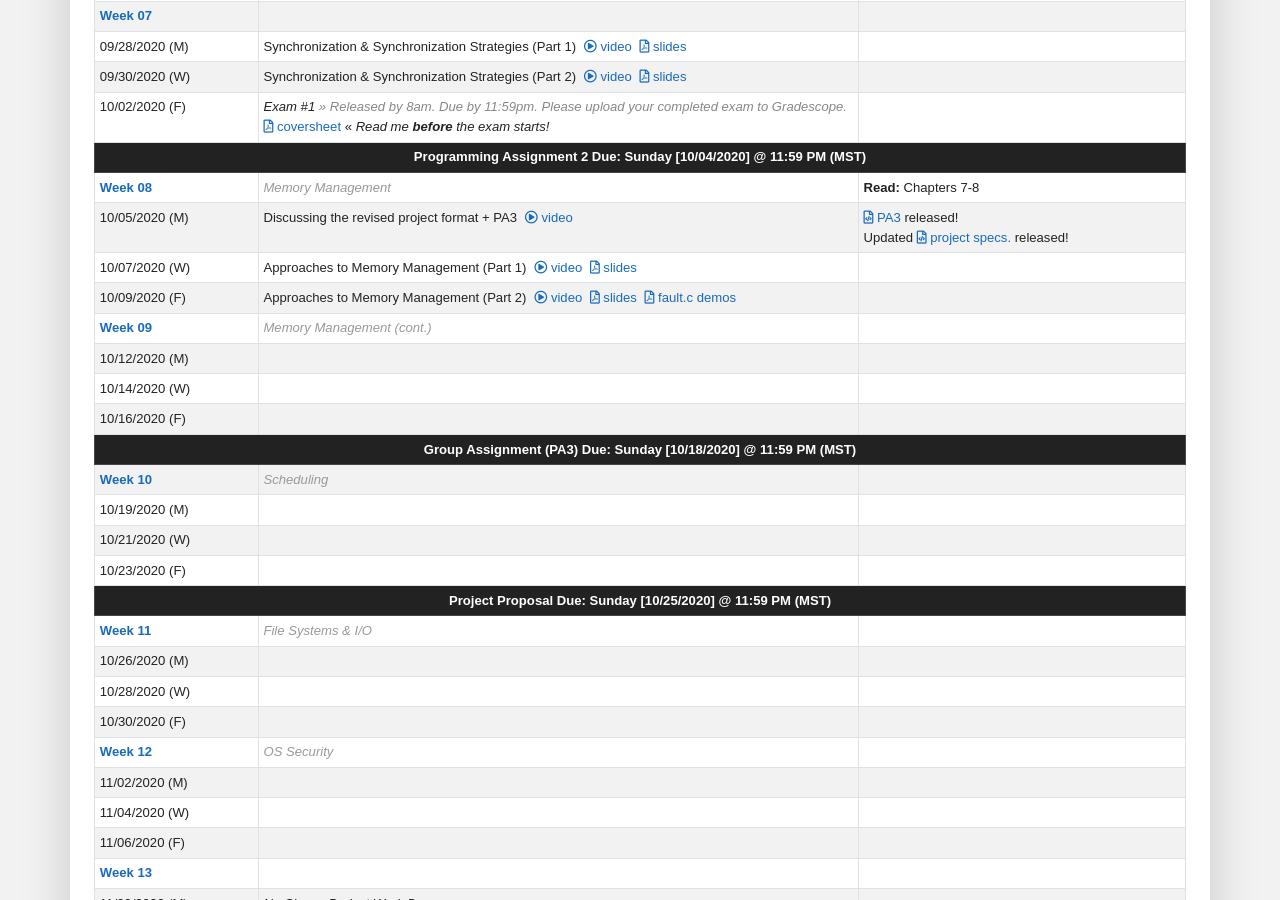
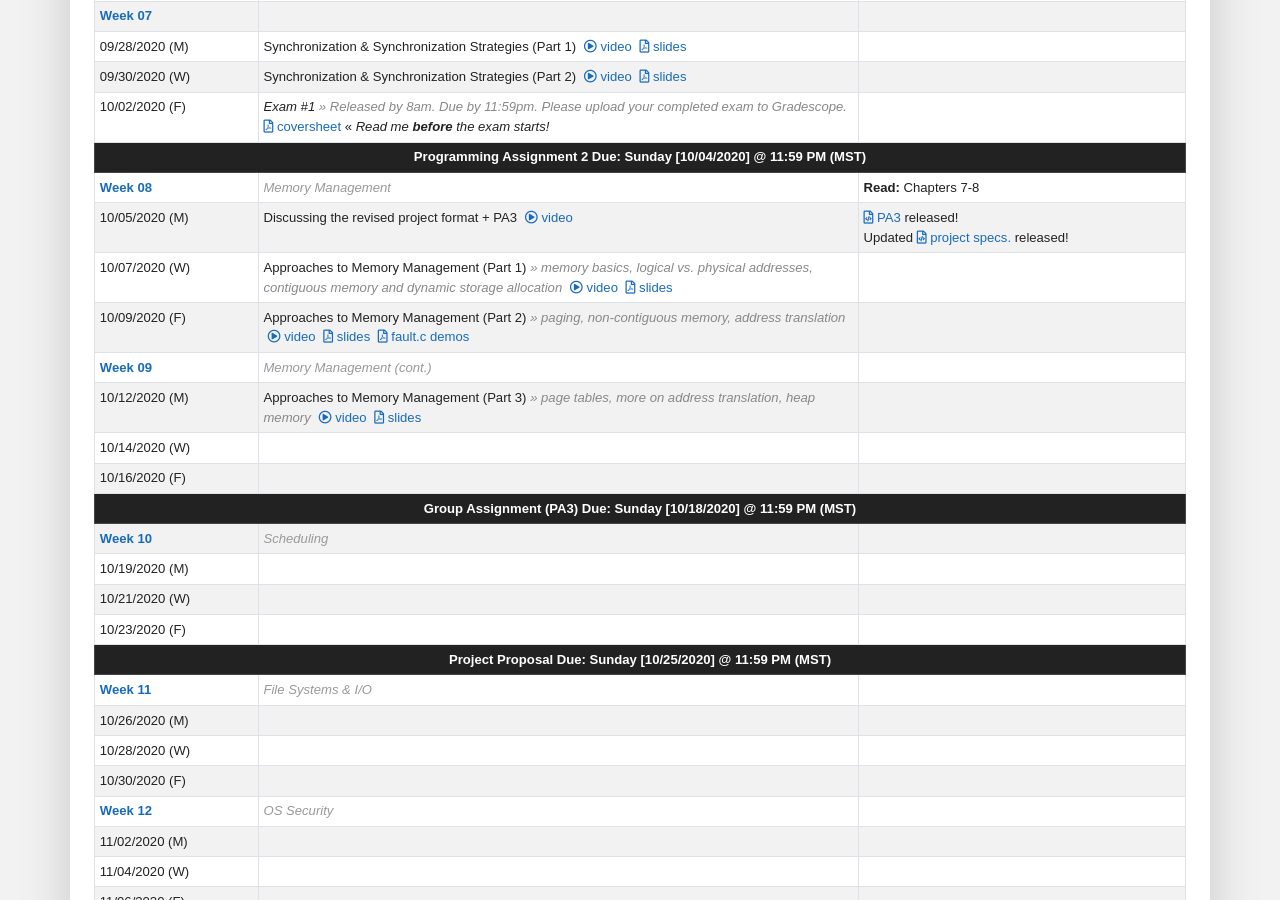
Before and after one commit to traviswpeters/cs460-2020-fall, a Jekyll site: the page built from index.md, in a window 1280 px wide and 900 px high, scrolled down 2879 px. Built offline with Jekyll 4.4.1, drawn with Linux system fonts in a browser that asks for light colours; nearby versions of some CDN libraries; some web fonts are replaced; comment, search, counter and statistics services are not loaded.

Commit message:
slides+video

```diff
--- a/index.md
+++ b/index.md
@@ -518,9 +518,10 @@ Discussing the revised project format + PA3
 <td markdown="span">10/07/2020 (W)</td>
 <!-- Topics & Lecture Details Here -->
 <td markdown="span" markdown="1">
-- Approaches to Memory Management (Part 1)
+- Approaches to Memory Management (Part 1) _>> memory basics, logical vs. physical addresses, contiguous memory and dynamic storage allocation_{:.text-muted}
 [video](https://zoom.us/rec/share/VTP6Ed7VMq7c9wltoBwEyZATTqAF9dYitnZ9KLlk-D-kmERMF3QIGpAyBCwwXzt8.u6dWYA9bmwDVOuiZ){:.video}
 [slides](files/cs460-07-memory-p1.pdf){:.slides}
+
 </td>
 <!-- Assignments & Reading Here -->
 <td markdown="span" markdown="1"></td>
@@ -531,7 +532,7 @@ Discussing the revised project format + PA3
 <td markdown="span">10/09/2020 (F)</td>
 <!-- Topics & Lecture Details Here -->
 <td markdown="span" markdown="1">
-- Approaches to Memory Management (Part 2)
+- Approaches to Memory Management (Part 2) _>> paging, non-contiguous memory, address translation_{:.text-muted}
 [video](https://zoom.us/rec/share/Ai8AY4RUcod8qSH1RWz6zHm7w7nQQwSyY8gRvikyw7b--F0ux3Ub-EWRs9TJcQ.gW267Rmn-uV9-uJj){:.video}
 [slides](files/cs460-07-memory-p2.pdf){:.slides}
 [fault.c demos](files/slides-memory-fault-demo.pdf){:.slides}
@@ -562,9 +563,9 @@ Discussing the revised project format + PA3
 <td markdown="span">10/12/2020 (M)</td>
 <!-- Topics & Lecture Details Here -->
 <td markdown="span" markdown="1">
-<!-- -
-[video](){:.video}
-[slides](){:.slides} -->
+- Approaches to Memory Management (Part 3) _>> page tables, more on address translation, heap memory_{:.text-muted}
+[video](https://zoom.us/rec/share/P9MsWjyy2gOrQG1iC-ixFjg037-ZJa6nI-vZsGCow-SkZtwESpbGpijEA1ePbY4V.F3RTEKGxIa5zKAl_){:.video}
+[slides](files/cs460-07-memory-p3.pdf){:.slides}
 </td>
 <!-- Assignments & Reading Here -->
 <td markdown="span" markdown="1">
```
Also changed, not shown: 1 other file.
